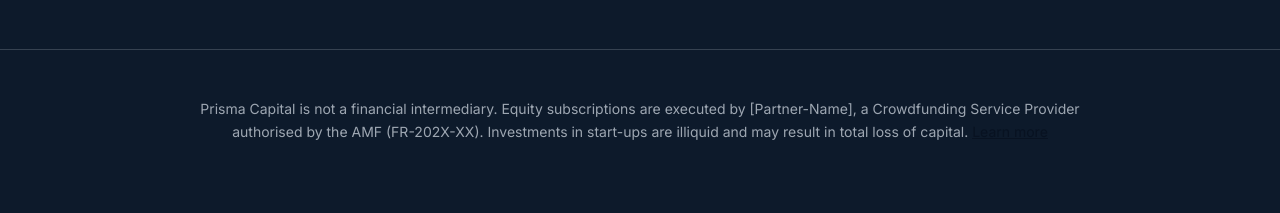
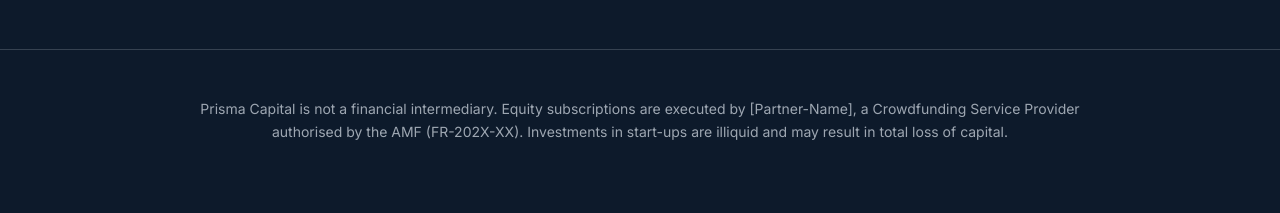
Before and after one commit to 0scarito/prismacapital, a React (Vite) app: page / in a window 1280 px wide. Shown: the part 2340-2553 px from the top of the page. Built offline with nearby package versions, Linux system fonts and the light colour scheme; the HTML template or start-up script is replaced by a standard one.

Commit message:
Visual edit in Lovable
Edited UI in Lovable

```diff
--- a/src/components/ComplianceSection.tsx
+++ b/src/components/ComplianceSection.tsx
@@ -1,20 +1,15 @@
 const ComplianceSection = () => {
-  return (
-    <section className="py-12 bg-deep-navy border-t border-border/20">
+  return <section className="py-12 bg-deep-navy border-t border-border/20">
       <div className="container mx-auto px-6 max-w-7xl">
         <div className="text-center">
           <p className="font-sans text-sm text-light-gray/70 leading-relaxed max-w-4xl mx-auto">
             Prisma Capital is not a financial intermediary. Equity subscriptions are executed by [Partner-Name],
             a Crowdfunding Service Provider authorised by the AMF (FR-202X-XX). Investments in start-ups
             are illiquid and may result in total loss of capital.{' '}
-            <a href="#" className="text-primary hover:text-primary/80 transition-colors underline">
-              Learn more
-            </a>
+
           </p>
         </div>
       </div>
-    </section>
-  );
+    </section>;
 };
-
 export default ComplianceSection;
```
